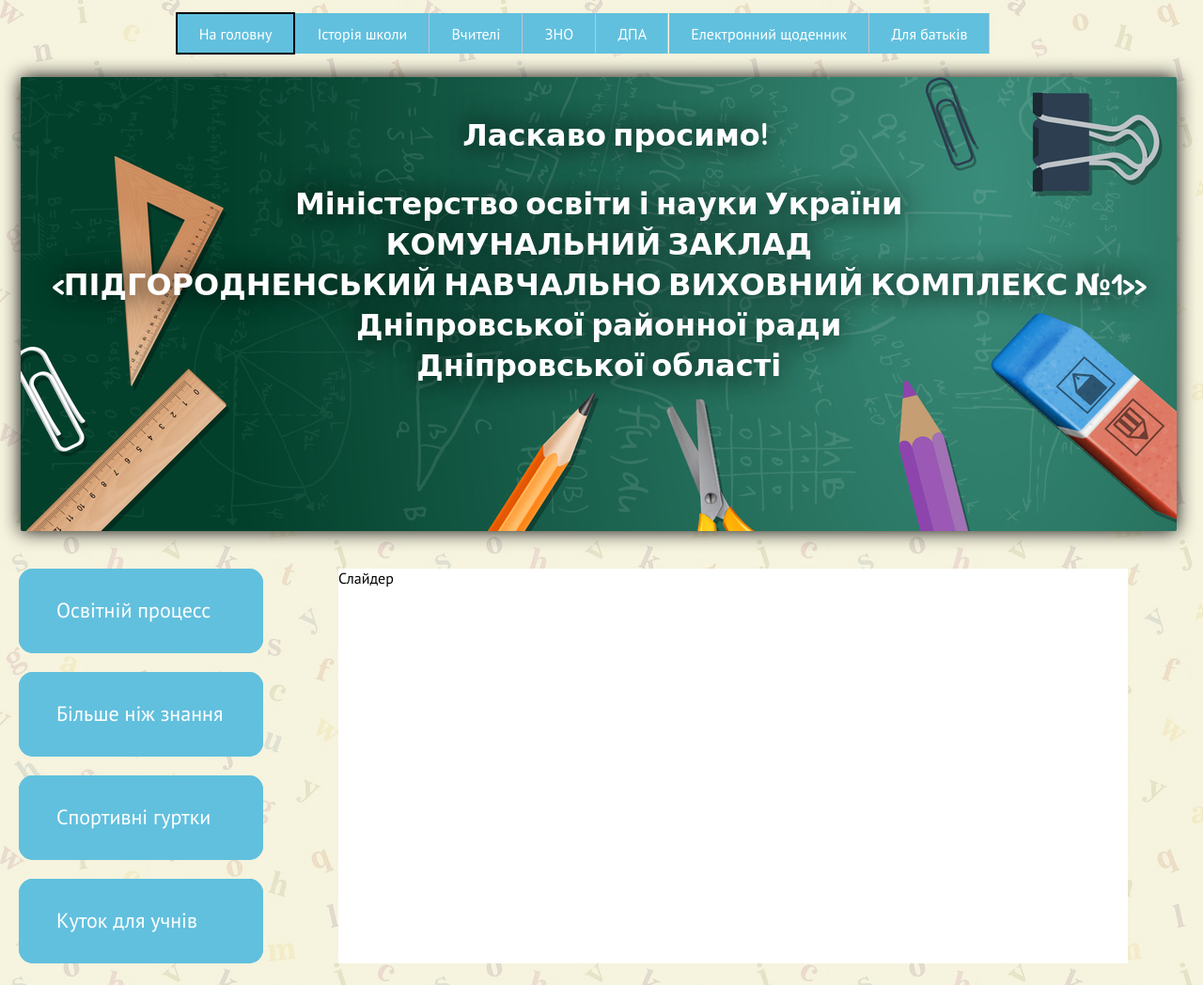
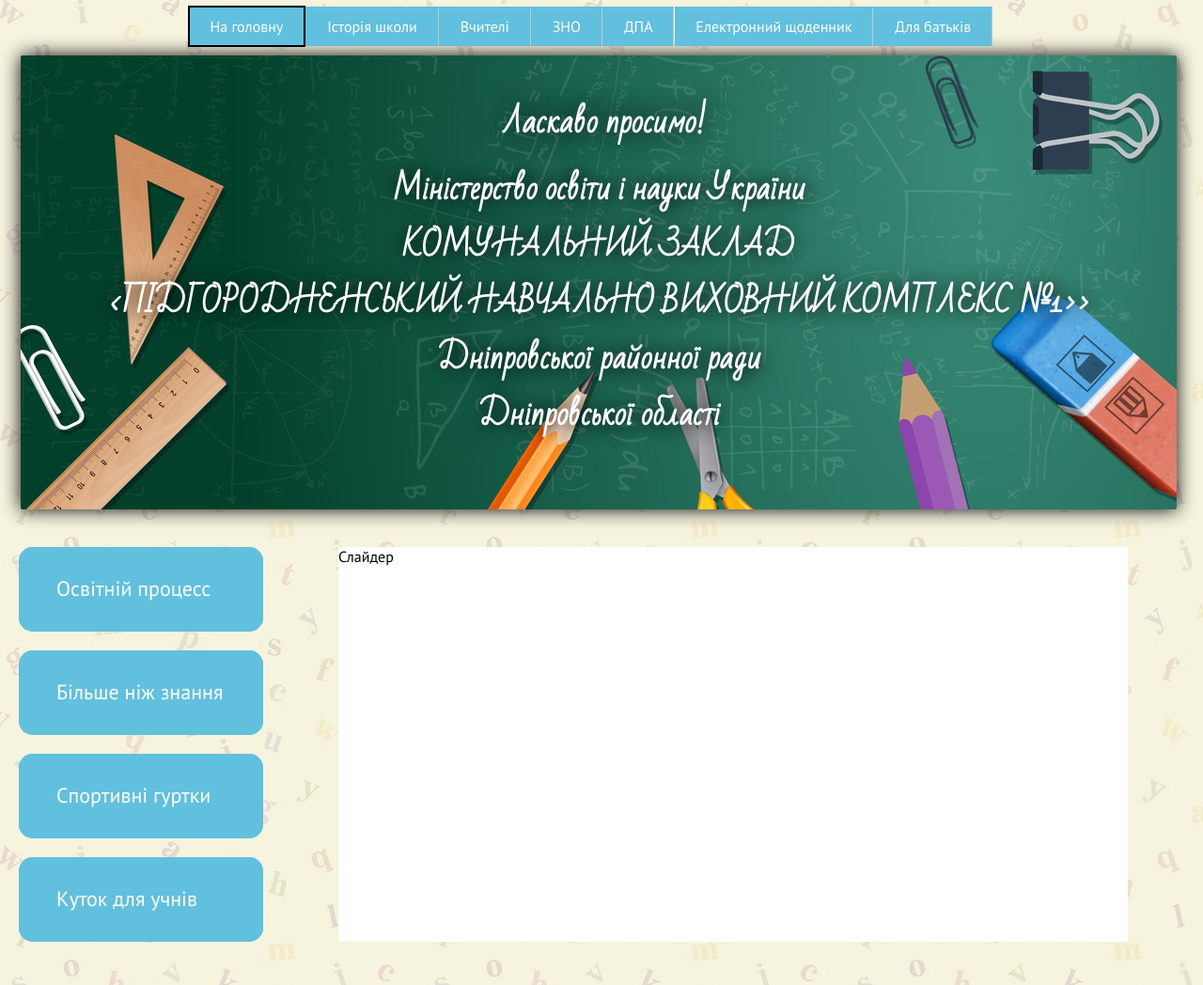
Before and after one commit to EugeneMuha/school2, a plain HTML site: page index.html in a window 1280 px wide. Shown: the top 1048 px of the page at 94% size. Drawn offline with Linux system fonts and the light colour scheme.

Commit message:
просто

```diff
--- a/index.html
+++ b/index.html
@@ -5,7 +5,7 @@
 	<title>КЗП НВК №1</title>
 	<link rel="stylesheet" href="style.css">
 	<link href="https://fonts.googleapis.com/css?family=PT+Sans" rel="stylesheet">
-	<link href="https://fonts.googleapis.com/css?family=Patrick+Hand" rel="stylesheet">
+	<link href="https://fonts.googleapis.com/css?family=Bad+Script" rel="stylesheet">
 </head>
 	<body>
 		<!-- <img class="img-house" src="images/dom.png" alt=""> -->
@@ -18,7 +18,7 @@
 				<div class="header-block">
 					<div class="nav">
 						<ul class="inner-nav">
-							<li><a href="index.html" class="buttons" style="border: 2px solid #000">На головну</a></li>
+							<li><a href="index.html" class="buttons" style="border: 2px solid #000;">На головну</a></li>
 							<li><a href="school_history.html" class="buttons">Історія школи</a></li>
 							<li><a href="teaches.html" class="buttons">Вчителі</a></li>
 							<li><a href="zno.html" class="buttons">ЗНО</a></li>
--- a/style.css
+++ b/style.css
@@ -47,12 +47,12 @@ body{
 	display: flex;
 	justify-content: center;
 	position: fixed;
-	margin-top: 2%;
+	padding-top: 18px;
 }
 
 .inner-nav{
 	list-style: none;
-	width: 880px;
+	width: 855px;
 }
 
 .inner-nav li{
@@ -61,7 +61,7 @@ body{
 
 .buttons{
 	padding: 1.2% 2.55% 1.2% 2.55%;
-	margin-right: -0.45%;
+	margin-right: -0.47%;
 	border: 1px solid transparent;
 	border-right: 1px solid #C5C5CD;
 	font-size: 16px;
@@ -102,7 +102,7 @@ header{
 	width: 1230px;
 	height: 483px;
 	background-color: #fff;
-	margin-top: 6.5%;
+	margin-top: 4.7%;
 	background-image: url(images/backgr.jpg);
 	margin-left: 1.6%;
 	box-shadow: 0px 0px 20px #000;
@@ -111,18 +111,20 @@ header{
 
 
 .header_text1{
-	font-family: 'Patrick Hand', cursive;
+	font-family: 'Bad Script';
+	line-height: 60px;
 	text-align: center;
 	color: #fff;
 	font-size: 32px;
-	padding-top: 30px;
+	padding-top: 10px;
 	/*text-shadow: 0px 0px 1px #000;*/
 	user-select: none;
-	animation: head 5s 1 alternate forwards;
+	animation: head 4s 1 alternate forwards;
+	/*letter-spacing: 1px;*/
 }
 
 .header_text2{
-	font-family: 'Patrick Hand', cursive;
+	font-family: 'Bad Script';
 	text-align: left;
 	color: #fff;
 	font-size: 32px;
@@ -136,7 +138,7 @@ header{
 	from{color: transparent;}
 	50%{color: transparent;}
 	75%{color: transparent; text-shadow: none;}
-	to{color: #fff;text-shadow: 0px 0px 30px #000;}
+	to{color: #fff;text-shadow: 1px 1px 20px #000;}
 }
 
 
@@ -145,20 +147,9 @@ header{
 	30%{color: transparent;}
 	60%{color: #fff;}
 	75%{text-shadow: none;}
-	to{padding-left: 470px;color: #fff; text-shadow: 0px 0px 30px #000;}
+	to{padding-left: 510px;color: #fff; text-shadow: 0px 0px 30px #000;}
 }
 
-.header_text2:hover{
-	animation: texx 3s 1 normal forwards;
-}
-
-
-@keyframes texx{
-	from{padding-left: 470px;}
-	30%{color: #fff;}
-	75%{color: transparent;}
-	to{padding-left: 900px; color: transparent;}
-}
 
 /*Сайдбар*/
 
@@ -174,7 +165,7 @@ aside{
 	height: 600px;
 	padding-left: 20px;
 	list-style: none;
-	display: list-style-type: ;
+	display: list-style-type ;
 }
 .sidebar-block{padding-bottom: 20px;}
 .sidebar{
```
